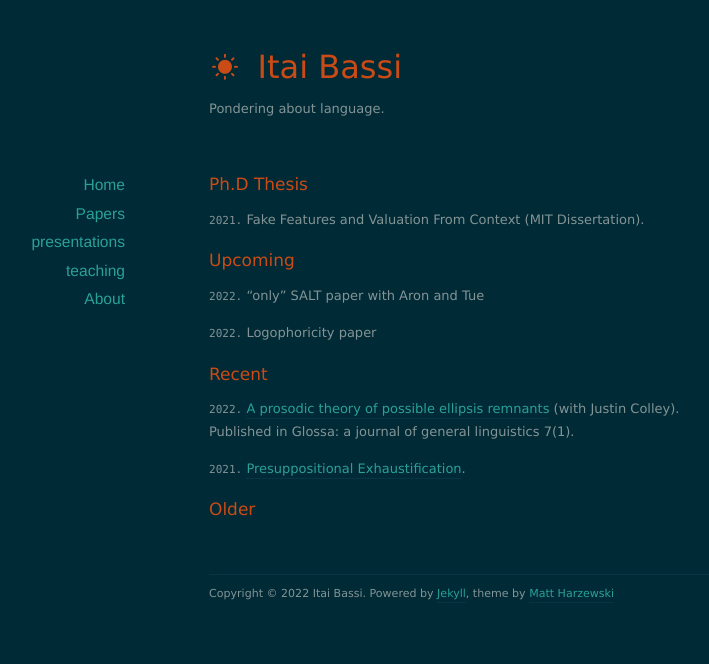
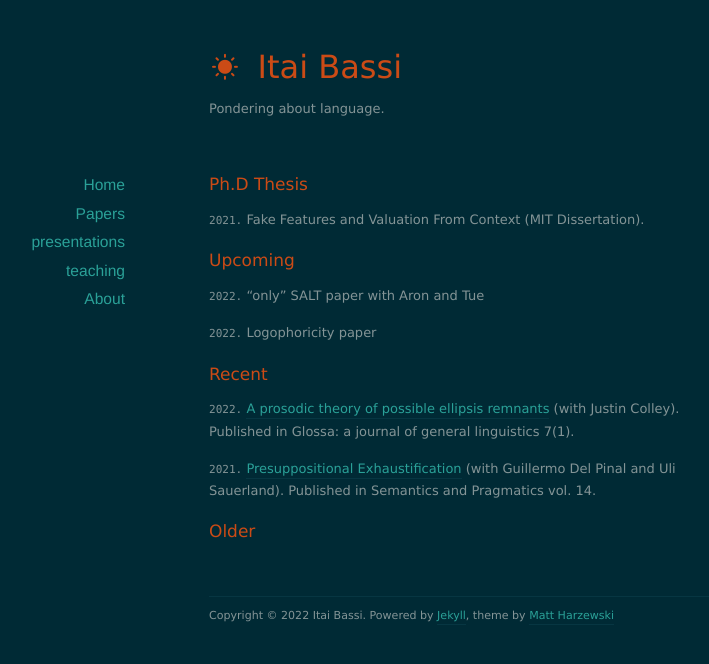
Before and after one commit to itaibassi/itaibassi.github.io, a Jekyll site: the page built from papers/index.markdown, in a window 1280 px wide. Shown: the top 664 px of the page, without its empty margins (181-890 px from the left). Built offline with Jekyll 4.4.1, drawn with Linux system fonts in a browser that asks for light colours; nearby versions of some CDN libraries.

Commit message:
Update index.markdown

```diff
--- a/papers/index.markdown
+++ b/papers/index.markdown
@@ -24,6 +24,6 @@ title: Papers
 
 `2022.` [A prosodic theory of possible ellipsis remnants](https://www.glossa-journal.org/article/id/5747/) (with Justin Colley). Published in Glossa: a journal of general linguistics 7(1).
 
-`2021.` [Presuppositional Exhaustification](https://semprag.org/index.php/sp/article/view/sp.14.11).
+`2021.` [Presuppositional Exhaustification](https://semprag.org/index.php/sp/article/view/sp.14.11) (with Guillermo Del Pinal and Uli Sauerland). Published in Semantics and Pragmatics vol. 14.
 
 # Older
```
